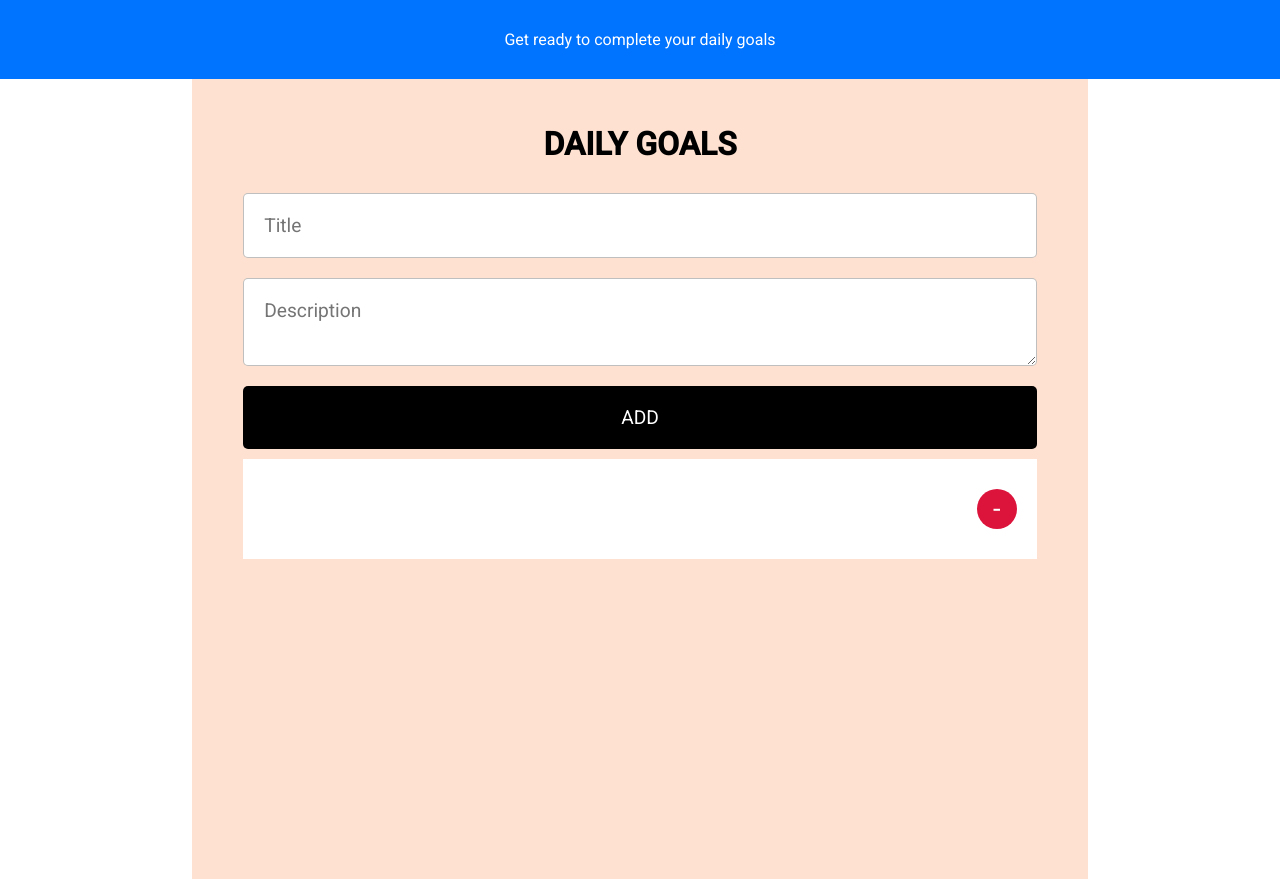
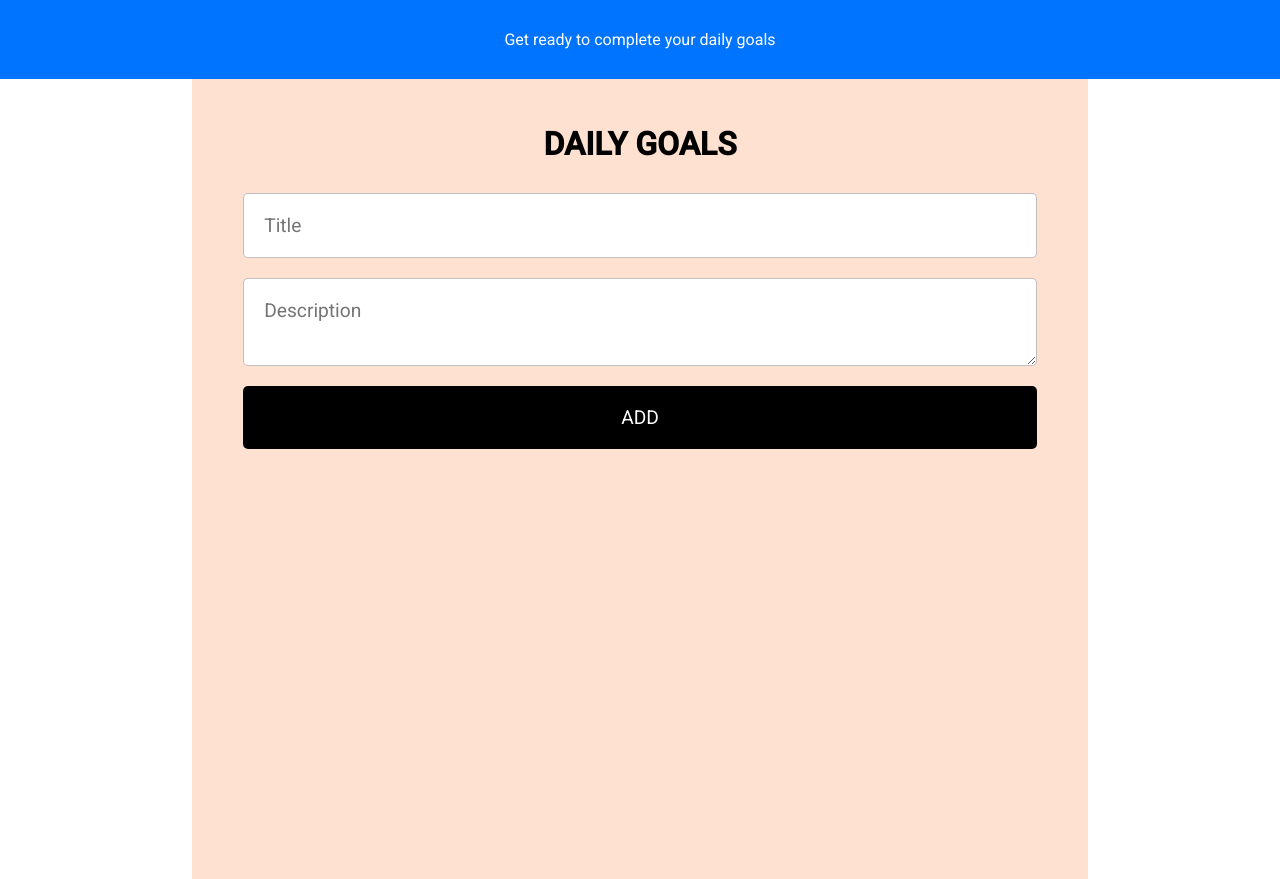
Before and after one commit to gitxAnkit/daily-goals, a Next.js app: page / in a window 1280 px wide. Built offline with nearby package versions, Linux system fonts and the light colour scheme.

Commit message:
Fix the reload error

```diff
--- a/Components/Home.jsx
+++ b/Components/Home.jsx
@@ -7,7 +7,7 @@ const Home = () => {
 
   const initialArray = localStorage.getItem("tasks")?JSON.parse(localStorage.getItem("tasks")):[];
 
-  const [tasks,setTasks]= useState([initialArray]);
+  const [tasks,setTasks]= useState(initialArray);
   const [title,setTitle]= useState("");
   const [description,setDescription]= useState("");
 
```
